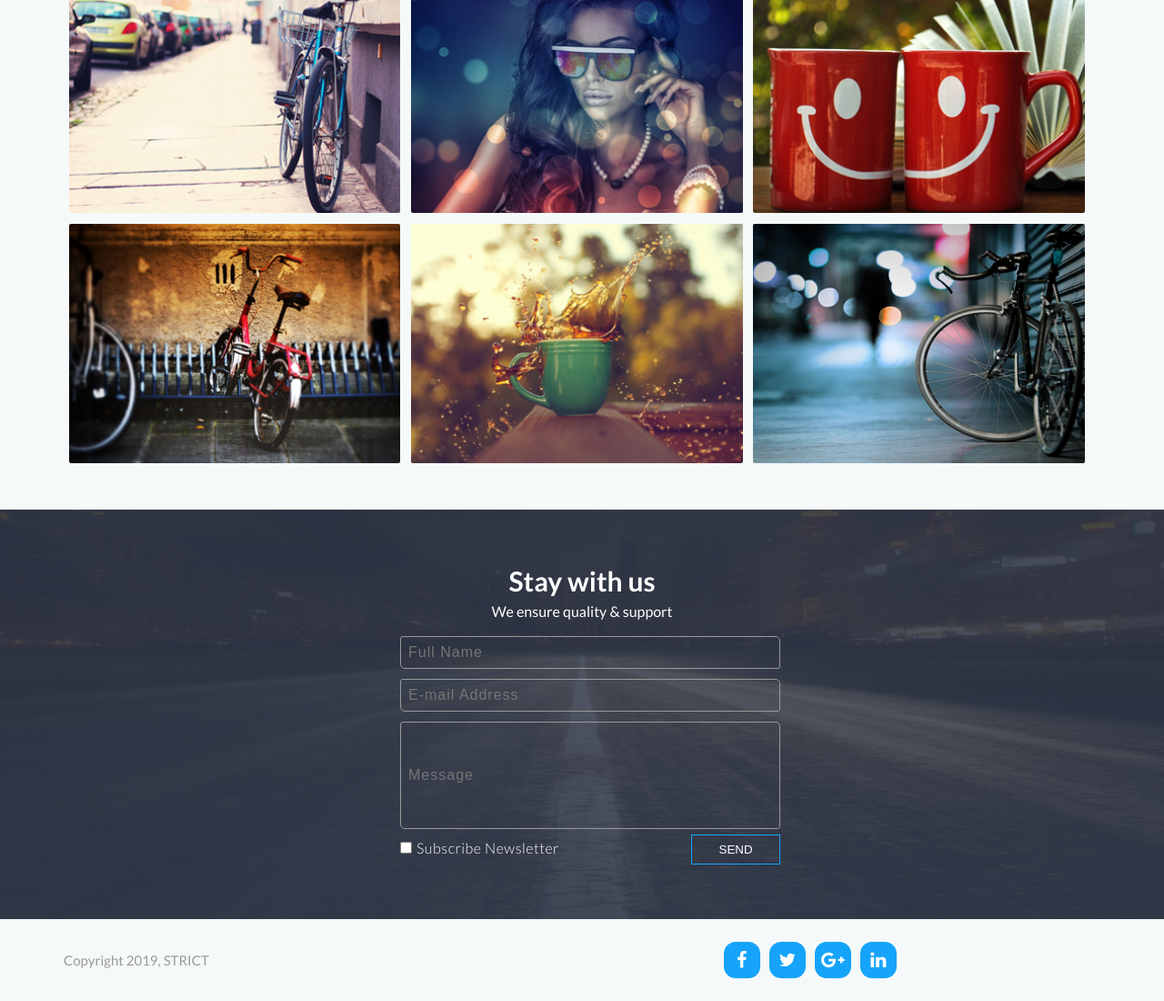
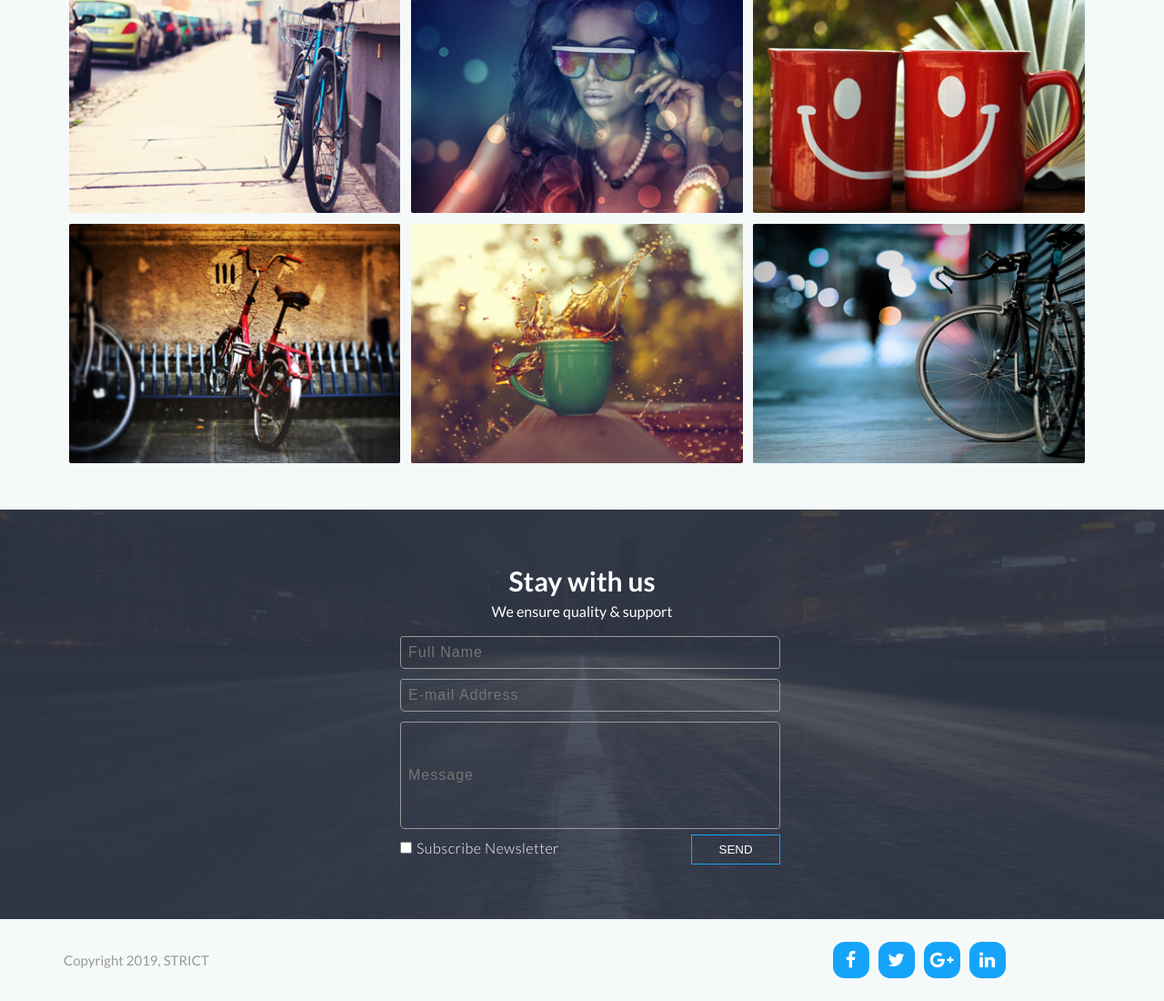
Before and after one commit to mhPavel786/PSD-TO-PORT, a plain HTML site: page index.html in a window 1280 px wide. Shown: the part 1988-3088 px from the top of the page at 91% size. Drawn offline with Linux system fonts and the light colour scheme.

Commit message:
Update style.css

```diff
--- a/style.css
+++ b/style.css
@@ -234,7 +234,7 @@ footer{
 	margin: 25px 0px;
 }
 .foot-left{
-width: 48%;
+width: 65%;
 float: left;
 margin: 10px 0px;
 }
@@ -243,7 +243,7 @@ font-size: 15px;
 color: #999;
 }
 .foot-right{
-width: 48%;
+width: 35%;
 float: left;
 }
 .foot-right ul{
```
